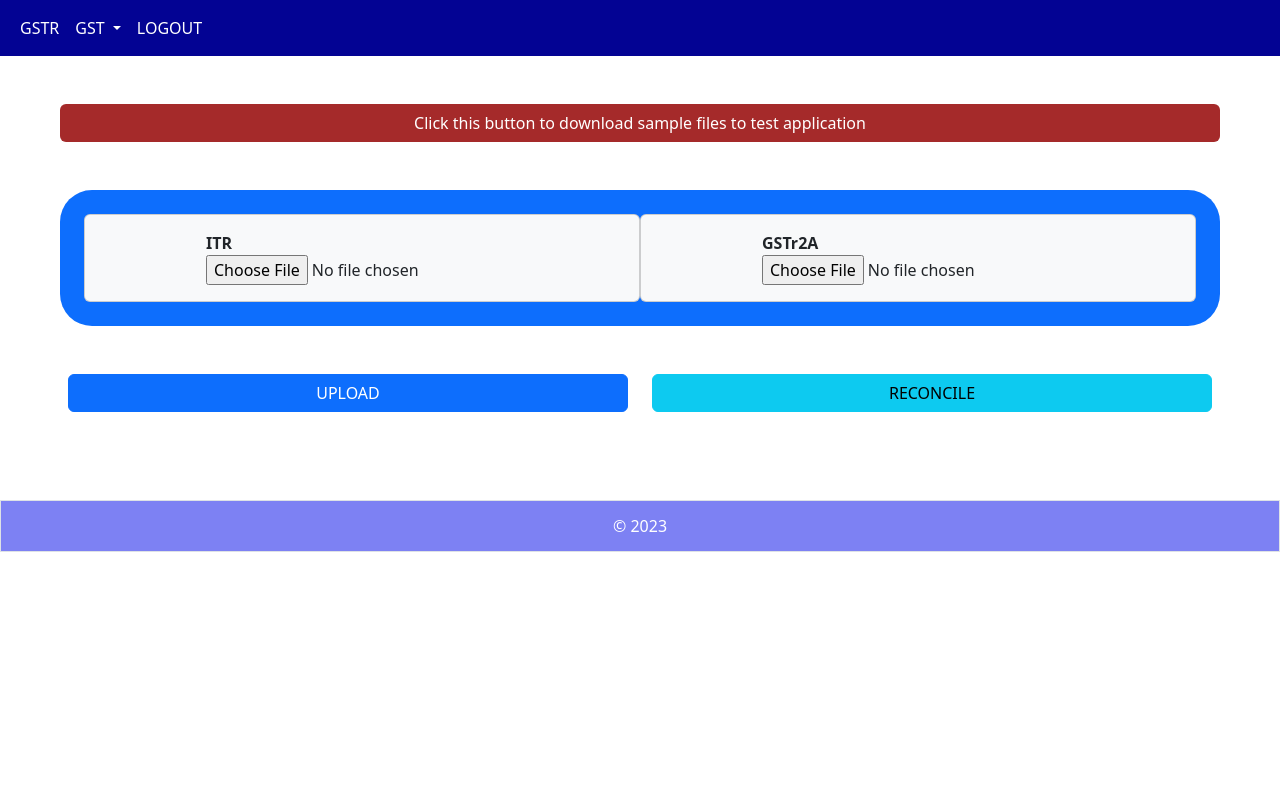
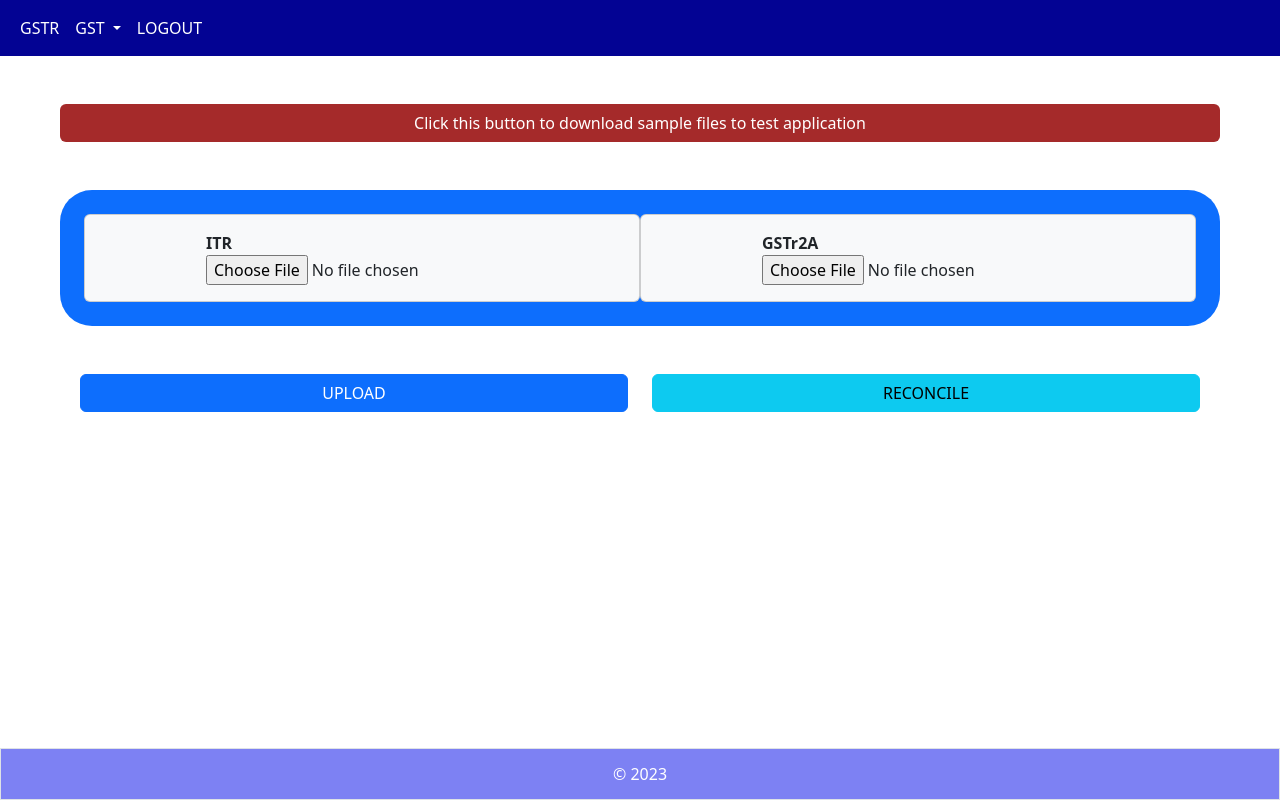
Before and after one commit to Pumpkin-cod/efficient_apps, a Django app: page /gstr_home/ in a window 1280 px wide. Run offline with Django 4.2, Linux system fonts and the light colour scheme; the visitor is signed in with stand-in values (Sample User, id 1).

Commit message:
fixed screen size issue in gstr page

```diff
--- a/static/css/gstr.css
+++ b/static/css/gstr.css
@@ -1,3 +1,8 @@
+body{
+    min-height: 100vh;
+    display: grid;
+    grid-template-rows: 1fr auto;
+}
 
 .container{
     margin: 0% !important;
@@ -5,7 +10,7 @@
 }
 
 .footer{
-    margin-top: 10vh;
+    margin-top: auto;
     display: flex;
     justify-content: center;
     padding: 1%;
--- a/templates/gstr_home.html
+++ b/templates/gstr_home.html
@@ -66,8 +66,8 @@
                     </div>
                 </div>
                 </div>
-            </div>
         </div>
+        <!-- </div> -->
         <div class="row sectionThree mt-5 ms-5 me-5 pe-2 ps-2">
             <div class="col-sm-6 mb-2">
                 <button type="submit" class="btn btn-primary col-12">UPLOAD</button>
```
